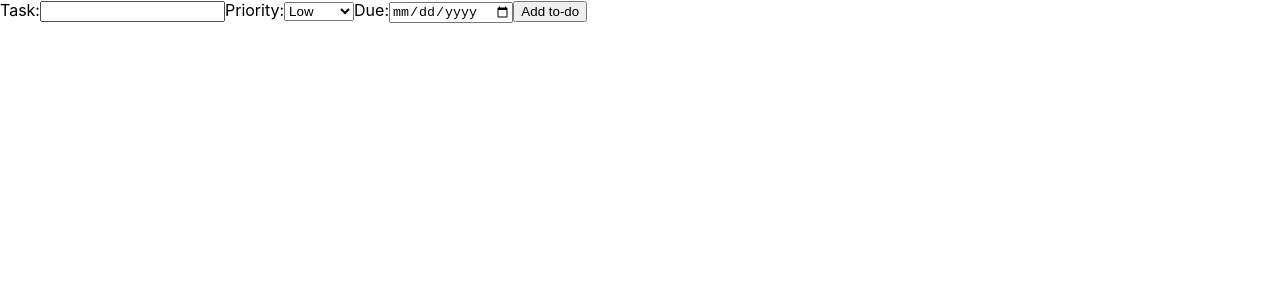
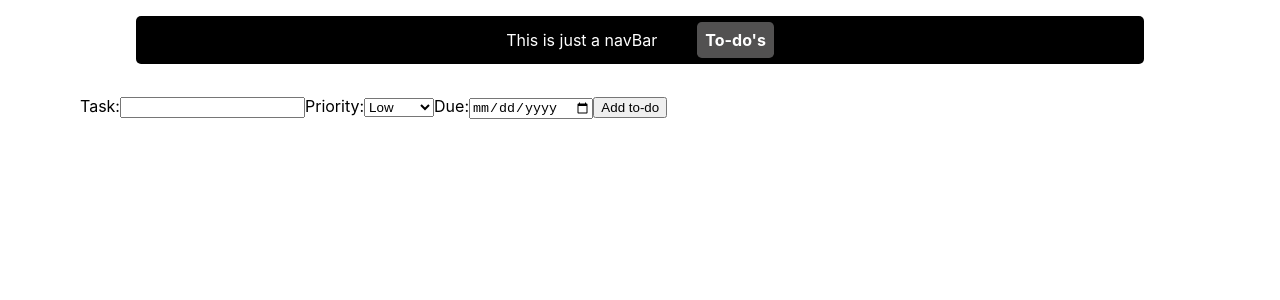
Before and after one commit to TheRadBass/organizer, a React (Create React App) app: page /todos in a window 1280 px wide. Shown: the top 300 px of the page. Built offline with nearby package versions, Linux system fonts and the light colour scheme.

Commit message:
Updated optional date

```diff
--- a/src/App.tsx
+++ b/src/App.tsx
@@ -1,10 +1,18 @@
-import ToDoList from "./components/ToDoList";
+import { Link, Outlet } from "react-router-dom";
 
 const App = () => {
   return (
     <>
       <div className="wrapper">
-        <nav className="main_nav_bar">This is just a navBar</nav>
+        <nav className="main_nav_bar">
+          This is just a navBar
+          <ul>
+            <li>
+              <Link to={`todos`}>To-do's</Link>
+            </li>
+          </ul>
+        </nav>
+        <Outlet />
       </div>
     </>
   );
--- a/src/components/Interfaces.ts
+++ b/src/components/Interfaces.ts
@@ -3,7 +3,7 @@ export type Priority = "Low" | "Medium" | "High";
 export interface ToDoData {
   task: string;
   priority: Priority;
-  dueDate: string;
+  dueDate?: string;
   id: string;
   isChecked: boolean;
 }
--- a/src/components/NewToDo.tsx
+++ b/src/components/NewToDo.tsx
@@ -33,7 +33,7 @@ const NewToDo = (props: NewToDoProps) => {
 
   const handleSubmit = (e: React.FormEvent<HTMLButtonElement>) => {
     e.preventDefault();
-    if (task !== "" && date !== "") {
+    if (task !== "") {
       createNewToDo({
         task: task,
         priority: priority,
--- a/src/components/ToDo.tsx
+++ b/src/components/ToDo.tsx
@@ -19,7 +19,7 @@ const ToDo = (props: any) => {
     <>
       <p>{task}</p>
       <p>{priority}</p>
-      <p>{String(dueDate)}</p>
+      {dueDate !== "" && <p>{String(dueDate)}</p>}
       <button onClick={handleDelete}>Delete</button>
       <input onChange={handleCheck} type="checkbox"></input>
     </>
--- a/src/index.css
+++ b/src/index.css
@@ -15,6 +15,8 @@ code {
 .wrapper {
   display: flex;
   flex-flow: column;
+  margin-left: 5em;
+  margin-right: 5em;
 }
 
 .main_nav_bar {
@@ -28,4 +30,23 @@ code {
   height: 3em;
   border-radius: 5px;
   margin-bottom: 2em;
+  margin-top: 1em;
 }
+
+.main_nav_bar > ul > li {
+  list-style-type: none;
+  padding: 0.5em;
+  border-radius: 0.3em;
+  background-color: rgb(82, 81, 81);
+}
+
+.main_nav_bar > ul > li:hover {
+  background-color: gray;
+  transition-duration: 700ms;
+}
+
+.main_nav_bar > ul > li > :first-child {
+  color: white;
+  font-weight: bold;
+  text-decoration: none;
+}
--- a/src/index.tsx
+++ b/src/index.tsx
@@ -12,8 +12,8 @@ const router = createBrowserRouter([
     path: "/",
     element: <App />,
     errorElement: <ErrorPage />,
+    children: [{ path: "/todos", element: <ToDoList /> }],
   },
-  { path: "/todos", element: <ToDoList /> },
 ]);
 
 const root = ReactDOM.createRoot(
```
